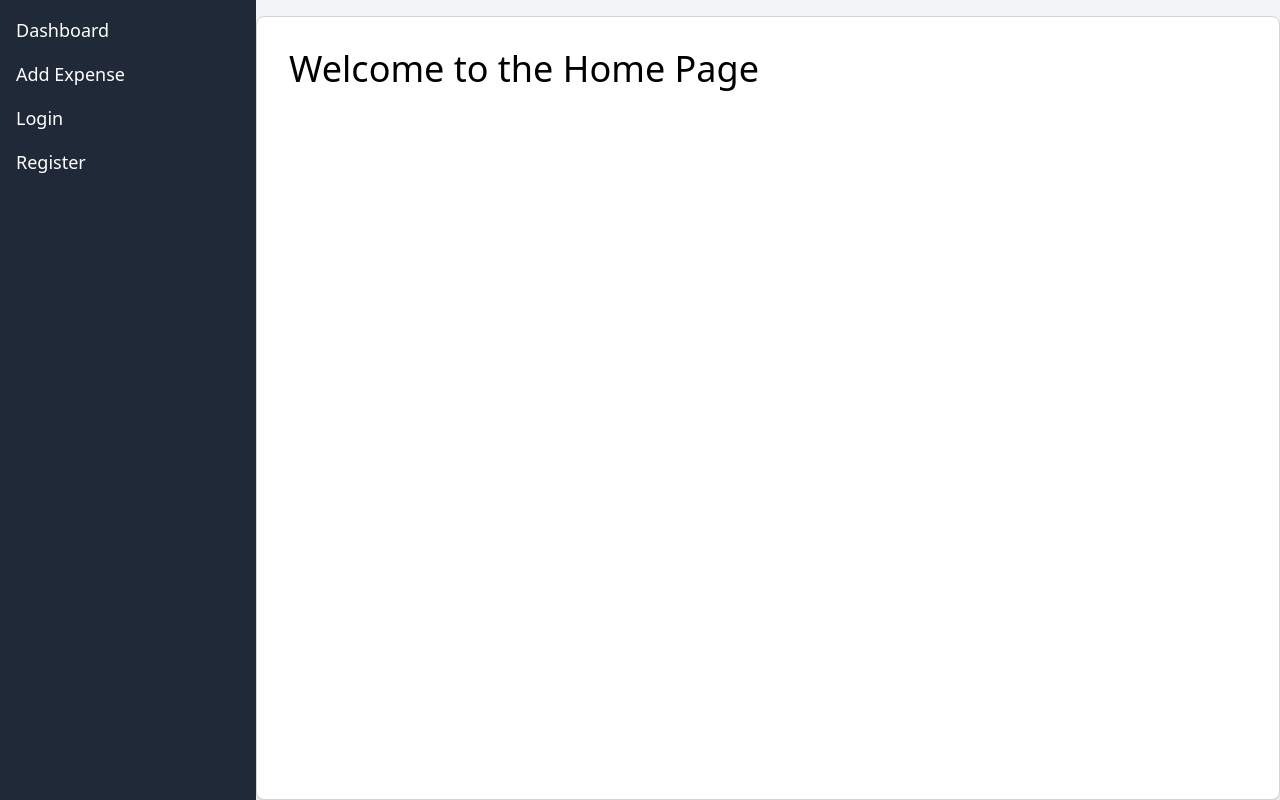
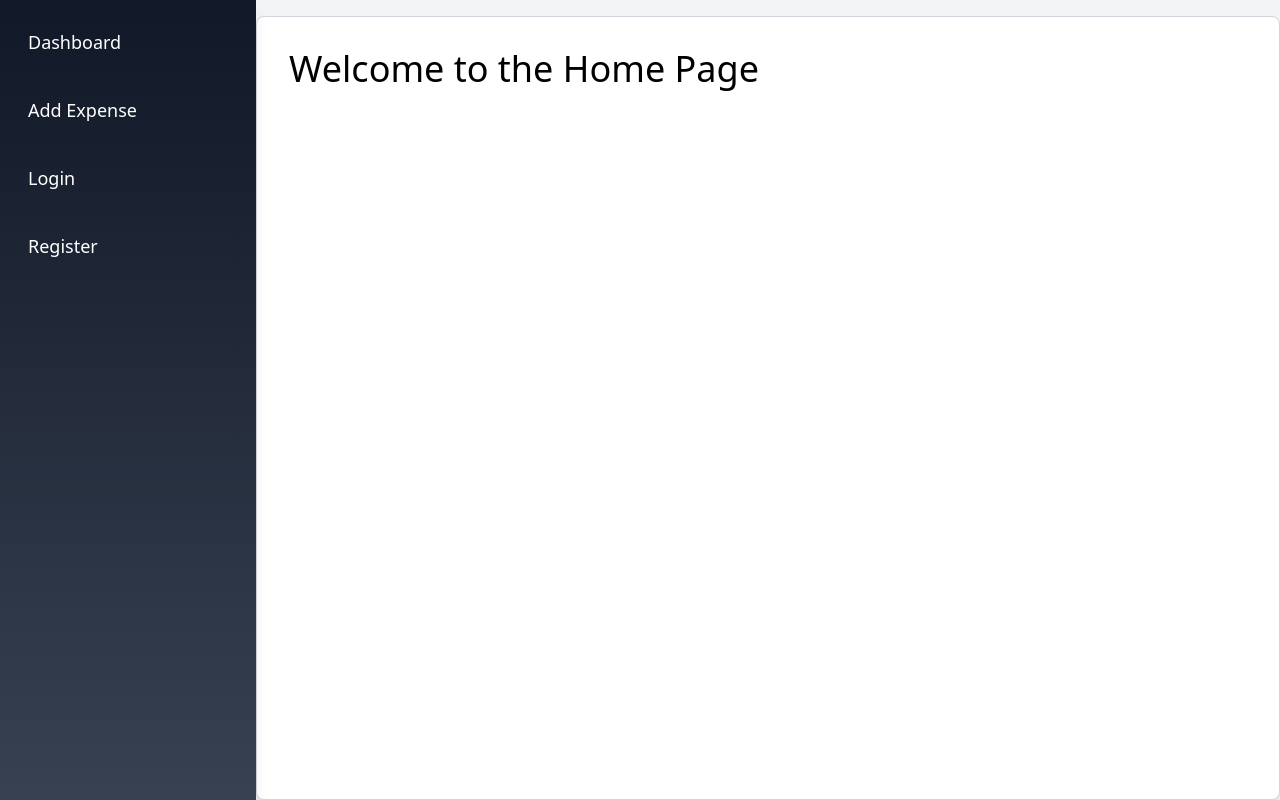
Before and after one commit to twk56/miniproject, a React (Vite) app: page / in a window 1280 px wide. Built offline with nearby package versions, Linux system fonts and the light colour scheme.

Commit message:
modified:   src/components/Dashboard/Dashboard.tsx 	modified:   src/components/appbar/Sidebar.tsx 	modified:   src/components/expenses/AddExpense.tsx

```diff
--- a/src/components/Dashboard/Dashboard.tsx
+++ b/src/components/Dashboard/Dashboard.tsx
@@ -74,9 +74,9 @@ const Dashboard: React.FC = () => {
   return (
     <div className="min-h-screen bg-gray-100">
       <div className="max-w-4xl mx-auto p-8">
-        <h1 className="text-3xl font-bold mb-6">Your Expenses</h1>
+        <h1 className="text-3xl font-bold mb-6">ข้อมูลของคุณ</h1>
         {expenses.length === 0 ? (
-          <p className="text-gray-500">No expenses found</p>
+          <p className="text-gray-500">ไม่พบข้อมูลของคุณ</p>
         ) : (
           <ul className="space-y-4">
             {expenses.map((expense) => (
@@ -123,10 +123,10 @@ const Dashboard: React.FC = () => {
                       />
                     )}
                     <button onClick={() => handleEdit(expense)} className="bg-blue-500 text-white p-2 rounded mt-2">
-                      Edit
+                      แก้ไข
                     </button>
                     <button onClick={() => handleDelete(expense.id)} className="bg-red-500 text-white p-2 rounded ml-2 mt-2">
-                      Delete
+                      ลบ
                     </button>
                   </>
                 )}
--- a/src/components/appbar/Sidebar.tsx
+++ b/src/components/appbar/Sidebar.tsx
@@ -16,21 +16,33 @@ const Sidebar: React.FC<SidebarProps> = ({ username }) => {
   };
 
   return (
-    <div className="w-64 h-full bg-gray-800 text-white flex flex-col justify-between fixed">
-      <nav className="flex flex-col p-4">
-        <Link to="/dashboard" className="mb-4 text-lg hover:text-gray-300">
+    <div className="w-64 h-full bg-gradient-to-b from-gray-900 to-gray-700 text-white flex flex-col justify-between fixed shadow-lg">
+      <nav className="flex flex-col p-4 space-y-4">
+        <Link
+          to="/dashboard"
+          className="text-lg hover:bg-gray-600 p-3 rounded-md transition duration-300 ease-in-out transform hover:scale-105 hover:text-gray-200"
+        >
           Dashboard
         </Link>
-        <Link to="/add-expense" className="mb-4 text-lg hover:text-gray-300">
+        <Link
+          to="/add-expense"
+          className="text-lg hover:bg-gray-600 p-3 rounded-md transition duration-300 ease-in-out transform hover:scale-105 hover:text-gray-200"
+        >
           Add Expense
         </Link>
 
         {!username && (
           <>
-            <Link to="/login" className="mb-4 text-lg hover:text-green-500">
+            <Link
+              to="/login"
+              className="text-lg hover:bg-green-600 p-3 rounded-md transition duration-300 ease-in-out transform hover:scale-105 hover:text-white"
+            >
               Login
             </Link>
-            <Link to="/register" className="mb-4 text-lg hover:text-yellow-500">
+            <Link
+              to="/register"
+              className="text-lg hover:bg-yellow-500 p-3 rounded-md transition duration-300 ease-in-out transform hover:scale-105 hover:text-white"
+            >
               Register
             </Link>
           </>
@@ -39,7 +51,10 @@ const Sidebar: React.FC<SidebarProps> = ({ username }) => {
 
       {username && (
         <div className="p-4 mt-auto">
-          <button onClick={handleLogout} className="text-lg text-red-500 hover:text-red-700 w-full">
+          <button
+            onClick={handleLogout}
+            className="text-lg bg-red-500 hover:bg-red-700 text-white p-3 rounded-md transition duration-300 ease-in-out w-full"
+          >
             Logout
           </button>
         </div>
--- a/src/components/expenses/AddExpense.tsx
+++ b/src/components/expenses/AddExpense.tsx
@@ -1,5 +1,6 @@
-import React, { useState } from 'react';
+import React, { useState, useEffect } from 'react';
 import axios from 'axios';
+import { useNavigate } from 'react-router-dom';
 
 const AddExpense: React.FC = () => {
   const [formData, setFormData] = useState({
@@ -14,6 +15,16 @@ const AddExpense: React.FC = () => {
   const [success, setSuccess] = useState(''); // เพิ่ม success message
 
   const user_id = localStorage.getItem('user_id'); // ดึง user_id จาก localStorage
+
+  const navigate = useNavigate();
+
+  useEffect(() => {
+    const token = localStorage.getItem('token');
+    if (!token) {
+      // ถ้าไม่มี token ให้กลับไปที่หน้า login
+      navigate('/');
+    }
+  }, [navigate]);
 
 
   const handleChange = (e: React.ChangeEvent<HTMLInputElement | HTMLSelectElement>) => {
@@ -45,7 +56,7 @@ const AddExpense: React.FC = () => {
         headers: { 'Content-Type': 'multipart/form-data' }
       });
       if (response.data.success) {
-        setSuccess('Expense added successfully'); // แสดงข้อความเมื่อเพิ่มสำเร็จ
+        setSuccess('เพิ่มข้อมูลสำเร็จ'); // แสดงข้อความเมื่อเพิ่มสำเร็จ
         setFormData({
           title: '',
           amount: '',
@@ -54,7 +65,7 @@ const AddExpense: React.FC = () => {
           image: null
         });
       } else {
-        setError('Failed to add expense'); // แสดงข้อผิดพลาดหากไม่สำเร็จ
+        setError('การเพิ่มข้อมูลไม่สำเร็จ'); // แสดงข้อผิดพลาดหากไม่สำเร็จ
       }
     } catch (error) {
       setError('Error adding expense');
@@ -66,13 +77,13 @@ const AddExpense: React.FC = () => {
 
   return (
     <form onSubmit={handleSubmit} className="bg-white p-6 rounded-lg shadow-md max-w-md mx-auto space-y-4">
-      <h2 className="text-2xl font-bold text-center mb-4">Add New Expense</h2>
+      <h2 className="text-2xl font-bold text-center mb-4">เพิ่มข้อมูล</h2>
 
       {error && <div className="bg-red-100 text-red-700 p-2 rounded-md">{error}</div>}
       {success && <div className="bg-green-100 text-green-700 p-2 rounded-md">{success}</div>}
 
       <div>
-        <label className="block text-sm font-medium text-gray-700">Expense Title</label>
+        <label className="block text-sm font-medium text-gray-700">ชื่อ</label>
         <input
           type="text"
           name="title"
@@ -85,7 +96,7 @@ const AddExpense: React.FC = () => {
       </div>
 
       <div>
-        <label className="block text-sm font-medium text-gray-700">Amount</label>
+        <label className="block text-sm font-medium text-gray-700">จำนวน</label>
         <input
           type="number"
           name="amount"
@@ -98,7 +109,7 @@ const AddExpense: React.FC = () => {
       </div>
 
       <div>
-        <label className="block text-sm font-medium text-gray-700">Category</label>
+        <label className="block text-sm font-medium text-gray-700">หมวดหมู่</label>
         <select
           name="category"
           value={formData.category}
@@ -106,13 +117,13 @@ const AddExpense: React.FC = () => {
           className="mt-1 block w-full px-3 py-2 border border-gray-300 rounded-md shadow-sm focus:outline-none focus:ring-indigo-500 focus:border-indigo-500 sm:text-sm"
           required
         >
-          <option value="income">Income</option>
-          <option value="expense">Expense</option>
+          <option value="income">รายได้</option>
+          <option value="expense">ค่าใช้จ่าย</option>
         </select>
       </div>
 
       <div>
-        <label className="block text-sm font-medium text-gray-700">Date</label>
+        <label className="block text-sm font-medium text-gray-700">วันเดือนปี</label>
         <input
           type="date"
           name="date"
@@ -138,7 +149,7 @@ const AddExpense: React.FC = () => {
         className="w-full bg-indigo-600 text-white py-2 rounded-lg hover:bg-indigo-700 focus:outline-none focus:ring-2 focus:ring-indigo-500 focus:ring-opacity-50 transition duration-200"
         disabled={loading}
       >
-        {loading ? 'Adding Expense...' : 'Add Expense'}
+        {loading ? 'Adding Expense...' : 'กดเพื่อเพิ่มข้อมูล'}
       </button>
     </form>
   );
```
